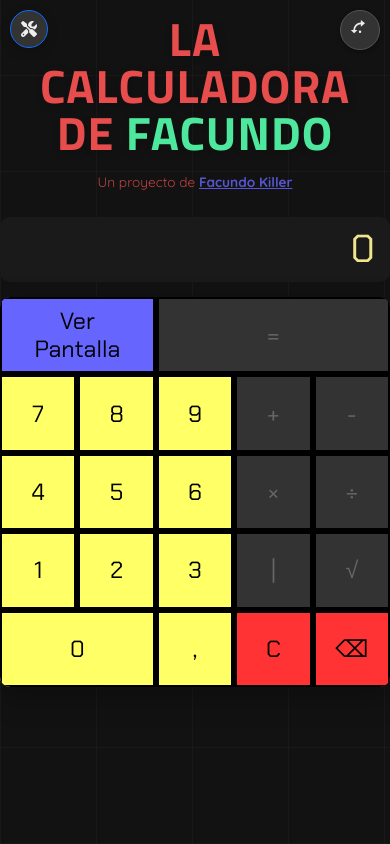
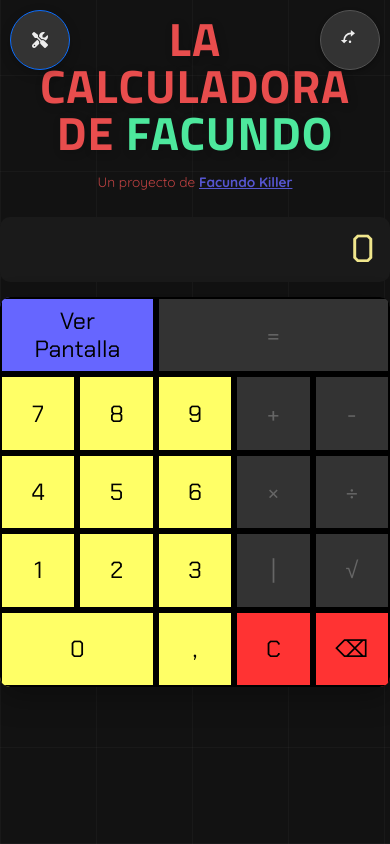
Before and after one commit to HectorDanielAyarachiFuentes/Calculadora-Facundo-V4, a plain HTML site: page index.html in a window 390 px wide. Drawn offline with nearby package versions, Linux system fonts and the light colour scheme.

Commit message:
Arreglando botones para version movil mas grandes

```diff
--- a/style.css
+++ b/style.css
@@ -780,8 +780,8 @@ header .subtitle a:hover {
     .history-toggle-btn {
         top: calc(env(safe-area-inset-top, 10px) + 10px); /* Posición desde el top del viewport + margen */
         right: 10px;
-        width: 40px; /* Más pequeños en móvil */
-        height: 40px;
+        width: 60px; /* Más pequeños en móvil */
+        height: 60px;
     }
     .history-toggle-btn svg {
         width: 20px;
@@ -797,12 +797,12 @@ header .subtitle a:hover {
         height: 45px;
     }
     .bubble-btn {
-        width: 38px;
-        height: 38px;
+        width: 60px;
+        height: 60px;
     }
     .bubble-sub {
-        width: 30px;
-        height: 30px;
+        width: 50px;
+        height: 50px;
     }
 
      /* --- Ocultar el Footer en móvil --- */
```
